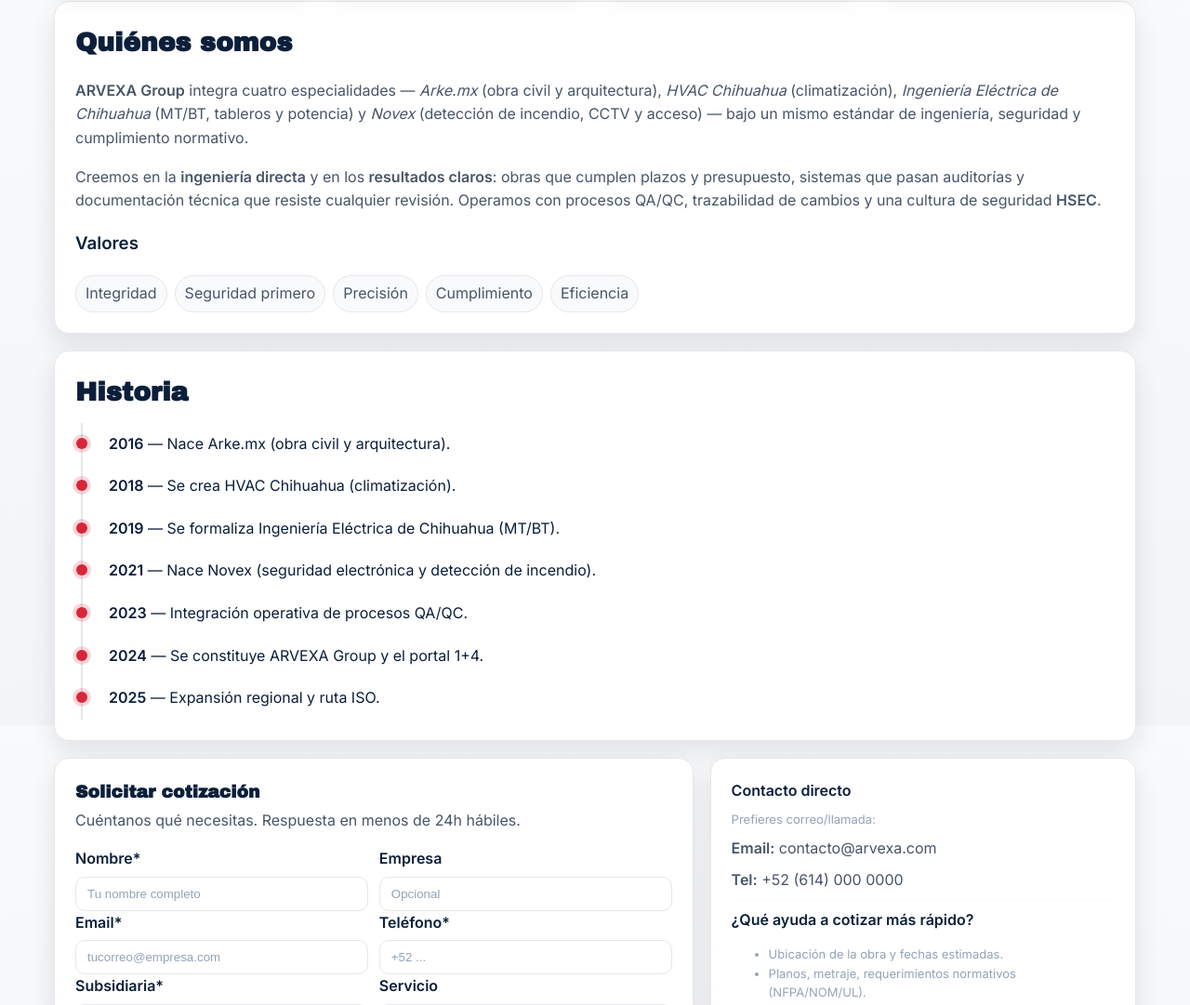
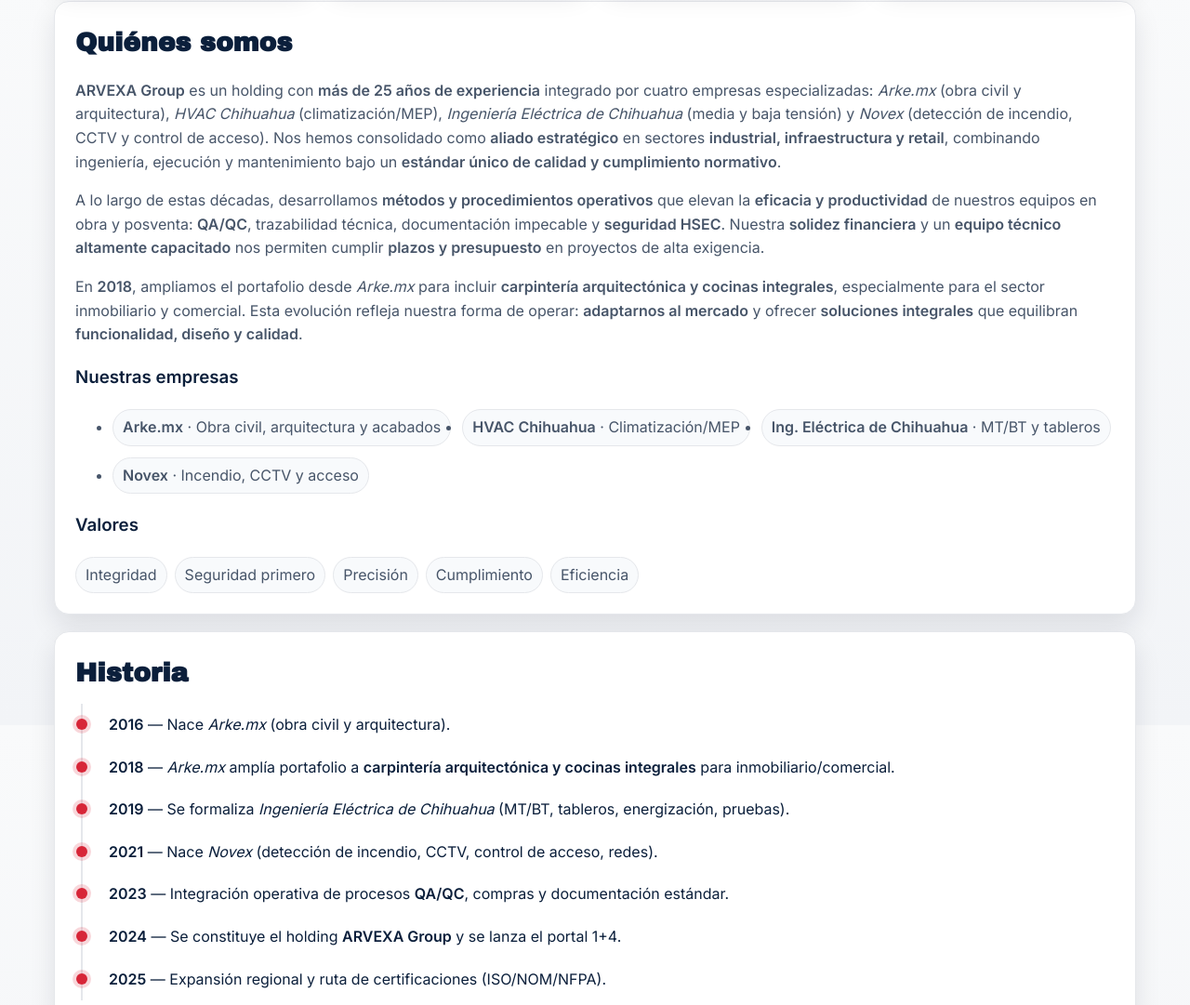
Before and after one commit to ferkuellar/arvexa, a plain HTML site: page index.html in a window 1280 px wide. Shown: the part 820-1901 px from the top of the page at 93% size. Drawn offline with Linux system fonts and the light colour scheme.

Commit message:
Add files via upload

```diff
--- a/index.html
+++ b/index.html
@@ -40,70 +40,110 @@
   <main id="subsidiarias" class="section" aria-labelledby="subs-title">
     <h2 id="subs-title" class="sr-only">Subsidiarias del grupo</h2>
     <div class="grid">
+      <!-- HVAC Chihuahua -->
       <a class="tile" href="/hvac" aria-label="Entrar a HVAC Chihuahua">
         <div class="bg" style="background-image:url('/assets/img/hvac.jpg')"></div>
         <div class="tile-content">
           <span class="tag">HVAC & MEP</span>
           <h3>HVAC Chihuahua</h3>
-          <p class="muted">Climas que enfrían problemas, no presupuestos.</p>
+          <p class="muted" style="color:#E5E7EB">Climas que enfrían problemas, no presupuestos.</p>
           <span class="btn">Entrar</span>
         </div>
       </a>
+
+      <!-- Novex -->
       <a class="tile" href="/novex" aria-label="Entrar a Novex">
         <div class="bg" style="background-image:url('/assets/img/novex.jpg')"></div>
         <div class="tile-content">
           <span class="tag">Fire & Security</span>
           <h3>Novex</h3>
-          <p class="muted">Protección que cumple norma y salva activos.</p>
+          <p class="muted" style="color:#E5E7EB">Protección que cumple norma y salva activos.</p>
           <span class="btn">Entrar</span>
         </div>
       </a>
+
+      <!-- Ingeniería Eléctrica de Chihuahua -->
       <a class="tile" href="/electrica" aria-label="Entrar a Ingeniería Eléctrica de Chihuahua">
         <div class="bg" style="background-image:url('/assets/img/electrica.jpg')"></div>
         <div class="tile-content">
           <span class="tag">Eléctrico MT/BT</span>
           <h3>Ingeniería Eléctrica de Chihuahua</h3>
-          <p class="muted">Potencia estable, proyectos previsibles.</p>
+          <p class="muted" style="color:#E5E7EB">Potencia estable, proyectos previsibles.</p>
           <span class="btn">Entrar</span>
         </div>
       </a>
+
+      <!-- Arke.mx -->
       <a class="tile" href="/arke" aria-label="Entrar a Arke.mx">
         <div class="bg" style="background-image:url('/assets/img/arke.jpg')"></div>
         <div class="tile-content">
           <span class="tag">Obra Civil & Arquitectura</span>
           <h3>Arke.mx</h3>
-          <p class="muted">Espacios que elevan el valor del negocio.</p>
+          <p class="muted" style="color:#E5E7EB">Espacios que elevan el valor del negocio.</p>
           <span class="btn">Entrar</span>
         </div>
       </a>
     </div>
   </main>
 
-  <!-- Quiénes somos -->
+  <!-- Quiénes somos (adaptado ARVEXA) -->
   <section id="quienes" class="section">
     <div class="block" aria-labelledby="qs-title">
       <h2 id="qs-title">Quiénes somos</h2>
-      <p class="muted"><strong>ARVEXA Group</strong> integra cuatro especialidades — <em>Arke.mx</em> (obra civil y arquitectura), <em>HVAC Chihuahua</em> (climatización), <em>Ingeniería Eléctrica de Chihuahua</em> (MT/BT, tableros y potencia) y <em>Novex</em> (detección de incendio, CCTV y acceso) — bajo un mismo estándar de ingeniería, seguridad y cumplimiento normativo.</p>
-      <p class="muted">Creemos en la <strong>ingeniería directa</strong> y en los <strong>resultados claros</strong>: obras que cumplen plazos y presupuesto, sistemas que pasan auditorías y documentación técnica que resiste cualquier revisión. Operamos con procesos QA/QC, trazabilidad de cambios y una cultura de seguridad <strong>HSEC</strong>.</p>
+
+      <p class="muted">
+        <strong>ARVEXA Group</strong> es un holding con <strong>más de 25 años de experiencia</strong> integrado por cuatro empresas especializadas:
+        <em>Arke.mx</em> (obra civil y arquitectura), <em>HVAC Chihuahua</em> (climatización/MEP),
+        <em>Ingeniería Eléctrica de Chihuahua</em> (media y baja tensión) y <em>Novex</em> (detección de incendio, CCTV y control de acceso).
+        Nos hemos consolidado como <strong>aliado estratégico</strong> en sectores <strong>industrial, infraestructura y retail</strong>,
+        combinando ingeniería, ejecución y mantenimiento bajo un <strong>estándar único de calidad y cumplimiento normativo</strong>.
+      </p>
+
+      <p class="muted">
+        A lo largo de estas décadas, desarrollamos <strong>métodos y procedimientos operativos</strong> que elevan la <strong>eficacia y productividad</strong>
+        de nuestros equipos en obra y posventa: <strong>QA/QC</strong>, trazabilidad técnica, documentación impecable y <strong>seguridad HSEC</strong>.
+        Nuestra <strong>solidez financiera</strong> y un <strong>equipo técnico altamente capacitado</strong> nos permiten cumplir <strong>plazos y presupuesto</strong>
+        en proyectos de alta exigencia.
+      </p>
+
+      <p class="muted">
+        En <strong>2018</strong>, ampliamos el portafolio desde <em>Arke.mx</em> para incluir
+        <strong>carpintería arquitectónica y cocinas integrales</strong>, especialmente para el sector inmobiliario y comercial.
+        Esta evolución refleja nuestra forma de operar: <strong>adaptarnos al mercado</strong> y ofrecer <strong>soluciones integrales</strong> que equilibran
+        <strong>funcionalidad, diseño y calidad</strong>.
+      </p>
+
+      <h3>Nuestras empresas</h3>
+      <ul class="values" style="gap:12px">
+        <li class="chip"><strong>Arke.mx</strong> · Obra civil, arquitectura y acabados</li>
+        <li class="chip"><strong>HVAC Chihuahua</strong> · Climatización/MEP</li>
+        <li class="chip"><strong>Ing. Eléctrica de Chihuahua</strong> · MT/BT y tableros</li>
+        <li class="chip"><strong>Novex</strong> · Incendio, CCTV y acceso</li>
+      </ul>
+
       <h3>Valores</h3>
       <div class="values">
-        <span class="chip">Integridad</span><span class="chip">Seguridad primero</span><span class="chip">Precisión</span><span class="chip">Cumplimiento</span><span class="chip">Eficiencia</span>
+        <span class="chip">Integridad</span>
+        <span class="chip">Seguridad primero</span>
+        <span class="chip">Precisión</span>
+        <span class="chip">Cumplimiento</span>
+        <span class="chip">Eficiencia</span>
       </div>
     </div>
   </section>
 
-  <!-- Historia -->
+  <!-- Historia (adaptado ARVEXA) -->
   <section id="historia" class="section">
     <div class="block" aria-labelledby="hist-title">
       <h2 id="hist-title">Historia</h2>
       <ol class="timeline muted">
-        <li><strong>2016</strong> — Nace Arke.mx (obra civil y arquitectura).</li>
-        <li><strong>2018</strong> — Se crea HVAC Chihuahua (climatización).</li>
-        <li><strong>2019</strong> — Se formaliza Ingeniería Eléctrica de Chihuahua (MT/BT).</li>
-        <li><strong>2021</strong> — Nace Novex (seguridad electrónica y detección de incendio).</li>
-        <li><strong>2023</strong> — Integración operativa de procesos QA/QC.</li>
-        <li><strong>2024</strong> — Se constituye ARVEXA Group y el portal 1+4.</li>
-        <li><strong>2025</strong> — Expansión regional y ruta ISO.</li>
+        <li><strong>2016</strong> — Nace <em>Arke.mx</em> (obra civil y arquitectura).</li>
+        <li><strong>2018</strong> — <em>Arke.mx</em> amplía portafolio a <strong>carpintería arquitectónica y cocinas integrales</strong> para inmobiliario/comercial.</li>
+        <li><strong>2019</strong> — Se formaliza <em>Ingeniería Eléctrica de Chihuahua</em> (MT/BT, tableros, energización, pruebas).</li>
+        <li><strong>2021</strong> — Nace <em>Novex</em> (detección de incendio, CCTV, control de acceso, redes).</li>
+        <li><strong>2023</strong> — Integración operativa de procesos <strong>QA/QC</strong>, compras y documentación estándar.</li>
+        <li><strong>2024</strong> — Se constituye el holding <strong>ARVEXA Group</strong> y se lanza el portal 1+4.</li>
+        <li><strong>2025</strong> — Expansión regional y ruta de certificaciones (ISO/NOM/NFPA).</li>
       </ol>
     </div>
   </section>
@@ -190,7 +230,7 @@
         <p class="mini">Prefieres correo/llamada:</p>
         <p><strong>Email:</strong> contacto@arvexa.com</p>
         <p><strong>Tel:</strong> +52 (614) 000 0000</p>
-        <hr style="border-color:rgba(255,255,255,.06)">
+        <hr style="border-color:#E5E7EB">
         <h4>¿Qué ayuda a cotizar más rápido?</h4>
         <ul class="mini">
           <li>Ubicación de la obra y fechas estimadas.</li>
@@ -202,7 +242,7 @@
     </div>
   </section>
 
-  <!-- PREFOOTER bonito -->
+  <!-- PREFOOTER (claro) -->
   <section class="prefooter" aria-labelledby="prefooter-title">
     <div class="wrap">
       <div>
@@ -216,7 +256,7 @@
     </div>
   </section>
 
-  <!-- FOOTER pro -->
+  <!-- FOOTER pro (oscuro) -->
   <footer class="footer" role="contentinfo">
     <div class="footer-grid">
       <div class="col brandcol">
@@ -302,7 +342,7 @@
     </div>
   </footer>
 
-  <!-- JS: Validación + envío AJAX (mismo sitio) -->
+  <!-- JS: Validación + envío AJAX -->
   <script>
     // Reemplaza por tu endpoint (Formspree, backend propio, etc.)
     const ENDPOINT = "https://formspree.io/f/XXXXXXXX"; // <- PON TU ID
@@ -339,7 +379,7 @@
       statusEl.textContent = 'Enviando…';
 
       try{
-        // Si no configuraste ENDPOINT, solo simula éxito
+        // Si no configuraste ENDPOINT, simula éxito
         if(!ENDPOINT.includes('http')){
           await new Promise(r=>setTimeout(r,800));
           statusEl.textContent = 'Enviado. Gracias, te contactamos enseguida.';
--- a/style.css
+++ b/style.css
@@ -62,9 +62,7 @@ header{
   background:var(--red); color:#fff; font-weight:600; box-shadow:0 8px 20px rgba(215,38,56,.20);
   transition:filter .2s ease, background .2s ease, color .2s ease;
 }
-.btn.alt{
-  background:transparent; border:2px solid var(--ink); color:var(--ink)
-}
+.btn.alt{ background:transparent; border:2px solid var(--ink); color:var(--ink) }
 .btn:hover{filter:brightness(.96)}
 .btn.alt:hover{background:var(--ink); color:#fff}
 .btn:disabled{opacity:.6; cursor:not-allowed}
```
